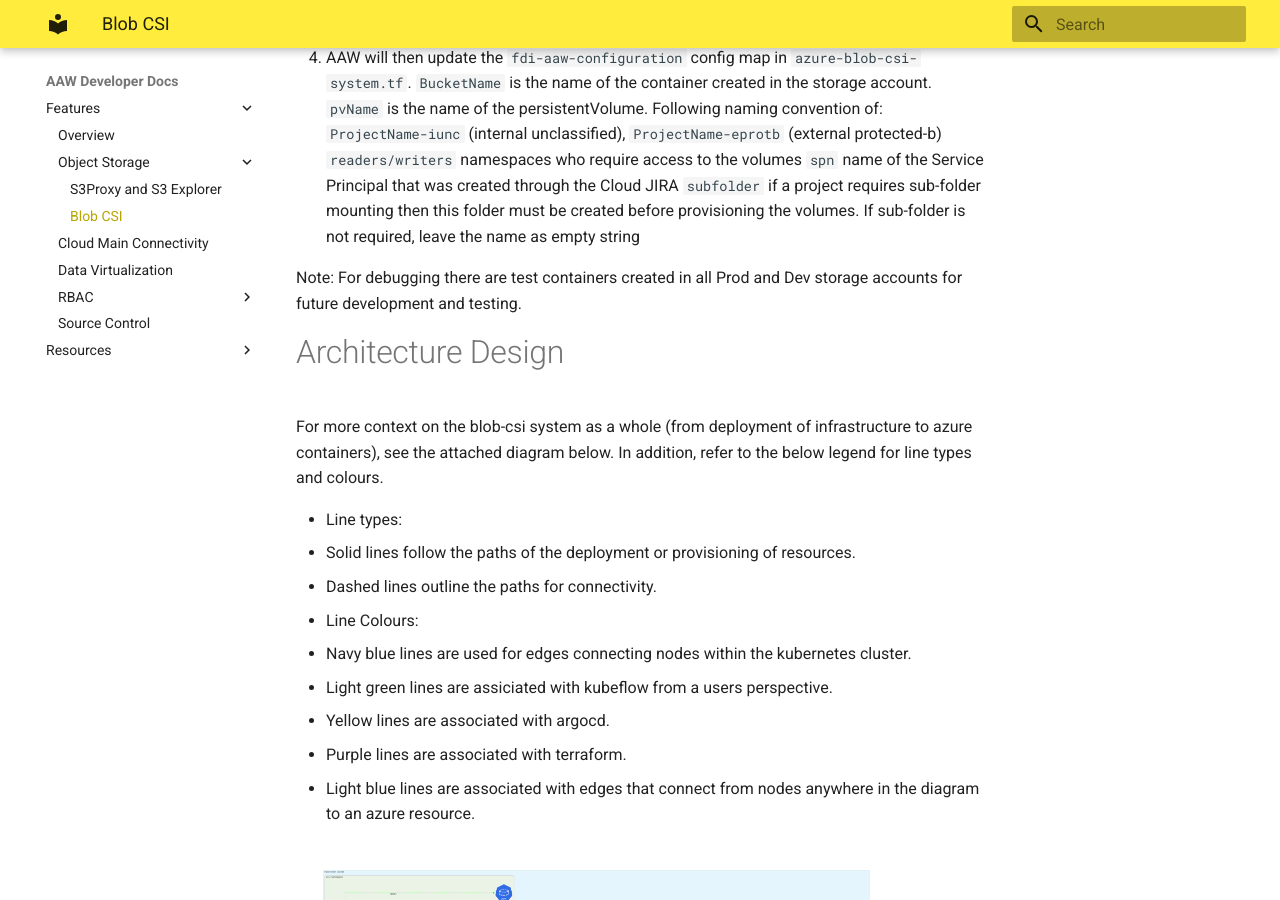
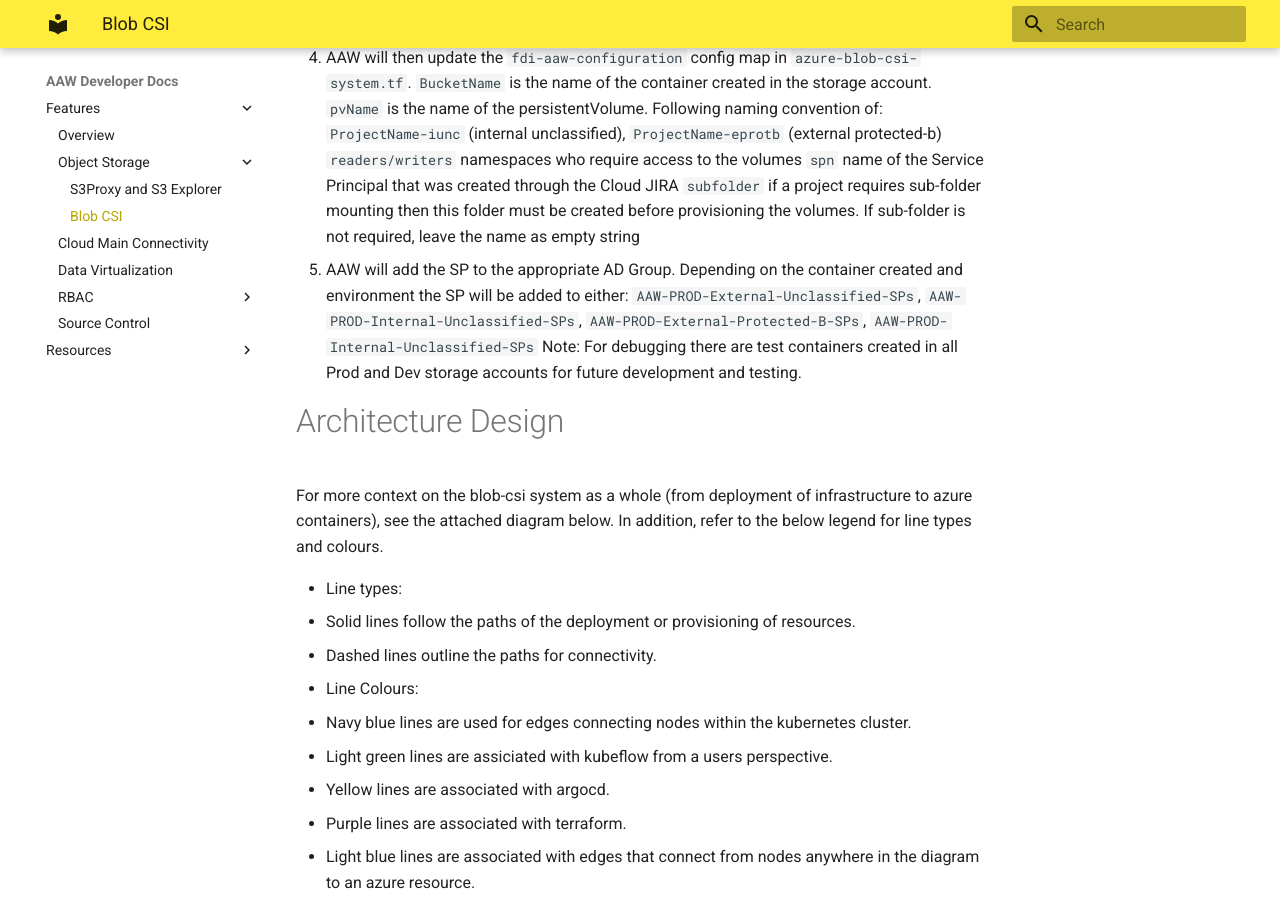
Before and after one commit to StatCan/aaw-developer-docs, an MkDocs documentation site: the page built from docs/features/object-storage/blobcsi.md, in a window 1280 px wide and 900 px high, scrolled down 3761 px. Built offline with MkDocs 1.6.1 and Material for MkDocs 9.7.7, drawn with Linux system fonts in a browser that asks for light colours.

Commit message:
Update: blobcsi.md

```diff
--- a/docs/features/object-storage/blobcsi.md
+++ b/docs/features/object-storage/blobcsi.md
@@ -123,7 +123,7 @@
 `readers/writers` namespaces who require access to the volumes
 `spn` name of the Service Principal that was created through the Cloud JIRA
 `subfolder` if a project requires sub-folder mounting then this folder must be created before provisioning the volumes. If sub-folder is not required, leave the name as empty string
-
+5. AAW will add the SP to the appropriate AD Group. Depending on the container created and environment the SP will be added to either: `AAW-PROD-External-Unclassified-SPs`, `AAW-PROD-Internal-Unclassified-SPs`, `AAW-PROD-External-Protected-B-SPs`, `AAW-PROD-Internal-Unclassified-SPs`
 Note: For debugging there are test containers created in all Prod and Dev storage accounts for future development and testing.
 # Architecture Design
 
```
